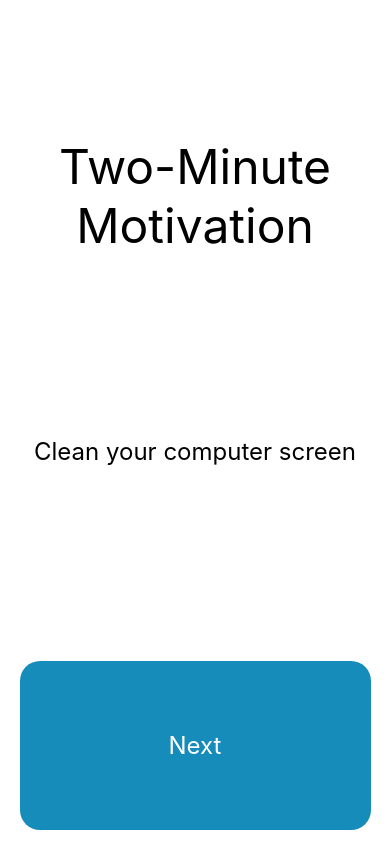
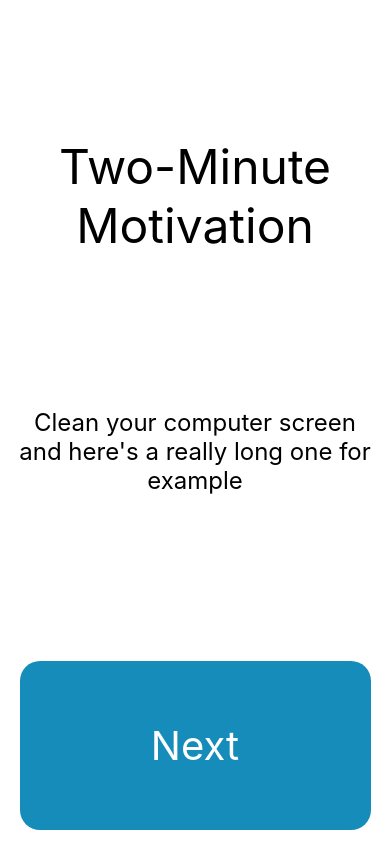
Before and after one commit to rgpass/two-minute-motivation-mobile, a React Native app: screen / in a window 390 px wide. Built offline with nearby package versions, Linux system fonts and the light colour scheme.

Commit message:
:hammer: Break into components

```diff
--- a/App.js
+++ b/App.js
@@ -1,5 +1,5 @@
 import React from 'react'
-import Main from './src/app/Main'
+import Main from './src/containers/Main'
 
 export default class App extends React.Component {
   render() {
--- a/src/app/Main.js
+++ /dev/null
@@ -1,81 +0,0 @@
-import React from 'react'
-import {
-  Dimensions,
-  View,
-  Text,
-  TouchableOpacity,
-  StyleSheet,
-  Platform,
-} from 'react-native'
-
-const { height, width } = Dimensions.get('window')
-
-const Main = () => (
-  <View style={styles.container}>
-    <View style={[styles.centered, styles.titleContainer]}>
-      <Text style={[styles.font, styles.titleText]}>Two-Minute Motivation</Text>
-    </View>
-    <View style={[styles.centered, styles.actionContainer]}>
-      <Text style={[styles.font, styles.actionText]}>
-        Clean your computer screen
-      </Text>
-    </View>
-    <View style={[styles.centered, styles.nextContainer]}>
-      <TouchableOpacity
-        onPress={() => console.warn('pressed')}
-        style={styles.nextButton}
-      >
-        <Text style={[styles.font, styles.nextButtonText]}>Next</Text>
-      </TouchableOpacity>
-    </View>
-  </View>
-)
-
-const styles = StyleSheet.create({
-  container: {
-    flex: 1,
-  },
-  titleContainer: {
-    flex: 2.5,
-    paddingTop: 10,
-    justifyContent: 'flex-end',
-  },
-  titleText: {
-    fontSize: 48,
-    textAlign: 'center',
-  },
-  actionContainer: {
-    flex: 4,
-  },
-  actionText: {
-    fontSize: 24,
-    textAlign: 'center',
-  },
-  nextContainer: {
-    flex: 2,
-  },
-  nextButton: {
-    justifyContent: 'center',
-    alignItems: 'center',
-    backgroundColor: '#158CBA',
-    borderRadius: 20,
-    height: height * 0.2,
-    width: width * 0.9,
-  },
-  nextButtonText: {
-    color: 'white',
-    fontSize: 24,
-  },
-  centered: {
-    justifyContent: 'center',
-    alignItems: 'center',
-  },
-  font: {
-    fontFamily: Platform.select({
-      ios: 'Arial',
-      android: 'Roboto',
-    }),
-  },
-})
-
-export default Main
--- /dev/null
+++ b/src/containers/Main.js
@@ -0,0 +1,28 @@
+import React from 'react'
+import { Platform, StyleSheet, View } from 'react-native'
+import { Action, Next, Title } from '../ui'
+
+const Main = () => (
+  <View style={styles.container}>
+    <Title containerStyle={styles.container} textStyle={styles.text} />
+    <Action containerStyle={styles.container} textStyle={styles.text} />
+    <Next containerStyle={styles.container} textStyle={styles.text} />
+  </View>
+)
+
+const styles = StyleSheet.create({
+  container: {
+    flex: 1,
+    justifyContent: 'center',
+    alignItems: 'center',
+  },
+  text: {
+    fontFamily: Platform.select({
+      ios: 'Arial',
+      android: 'Roboto',
+    }),
+    textAlign: 'center',
+  },
+})
+
+export default Main
--- /dev/null
+++ b/src/ui/Action.js
@@ -0,0 +1,23 @@
+import React from 'react'
+import { StyleSheet, Text, View } from 'react-native'
+
+const styles = StyleSheet.create({
+  container: {
+    flex: 4,
+    paddingLeft: 10,
+    paddingRight: 10,
+  },
+  text: {
+    fontSize: 24,
+  },
+})
+
+const Action = props => (
+  <View style={[props.containerStyle, styles.container]}>
+    <Text style={[props.textStyle, styles.text]}>
+      Clean your computer screen and here's a really long one for example
+    </Text>
+  </View>
+)
+
+export default Action
--- /dev/null
+++ b/src/ui/Next.js
@@ -0,0 +1,41 @@
+import React from 'react'
+import {
+  Dimensions,
+  StyleSheet,
+  Text,
+  TouchableOpacity,
+  View,
+} from 'react-native'
+
+const { height, width } = Dimensions.get('window')
+
+const styles = StyleSheet.create({
+  container: {
+    flex: 2,
+  },
+  button: {
+    justifyContent: 'center',
+    alignItems: 'center',
+    backgroundColor: '#158CBA',
+    borderRadius: 20,
+    height: height * 0.2,
+    width: width * 0.9,
+  },
+  text: {
+    color: 'white',
+    fontSize: 40,
+  },
+})
+
+const Next = props => (
+  <View style={[props.containerStyle, styles.container]}>
+    <TouchableOpacity
+      onPress={() => console.warn('pressed')}
+      style={styles.button}
+    >
+      <Text style={[props.textStyle, styles.text]}>Next</Text>
+    </TouchableOpacity>
+  </View>
+)
+
+export default Next
--- /dev/null
+++ b/src/ui/Title.js
@@ -0,0 +1,21 @@
+import React from 'react'
+import { StyleSheet, Text, View } from 'react-native'
+
+const styles = StyleSheet.create({
+  container: {
+    flex: 2.5,
+    paddingTop: 10,
+    justifyContent: 'flex-end',
+  },
+  text: {
+    fontSize: 48,
+  },
+})
+
+const Title = props => (
+  <View style={[props.containerStyle, styles.container]}>
+    <Text style={[props.textStyle, styles.text]}>Two-Minute Motivation</Text>
+  </View>
+)
+
+export default Title
--- /dev/null
+++ b/src/ui/index.js
@@ -0,0 +1,5 @@
+import Action from './Action'
+import Next from './Next'
+import Title from './Title'
+
+export { Action, Next, Title }
```
